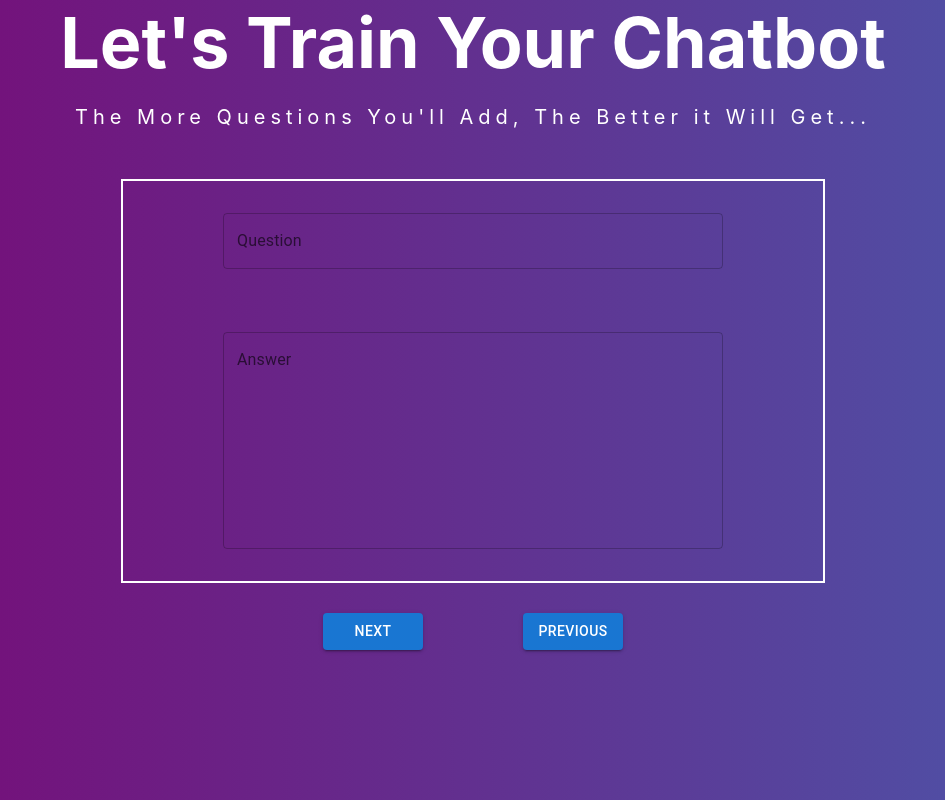
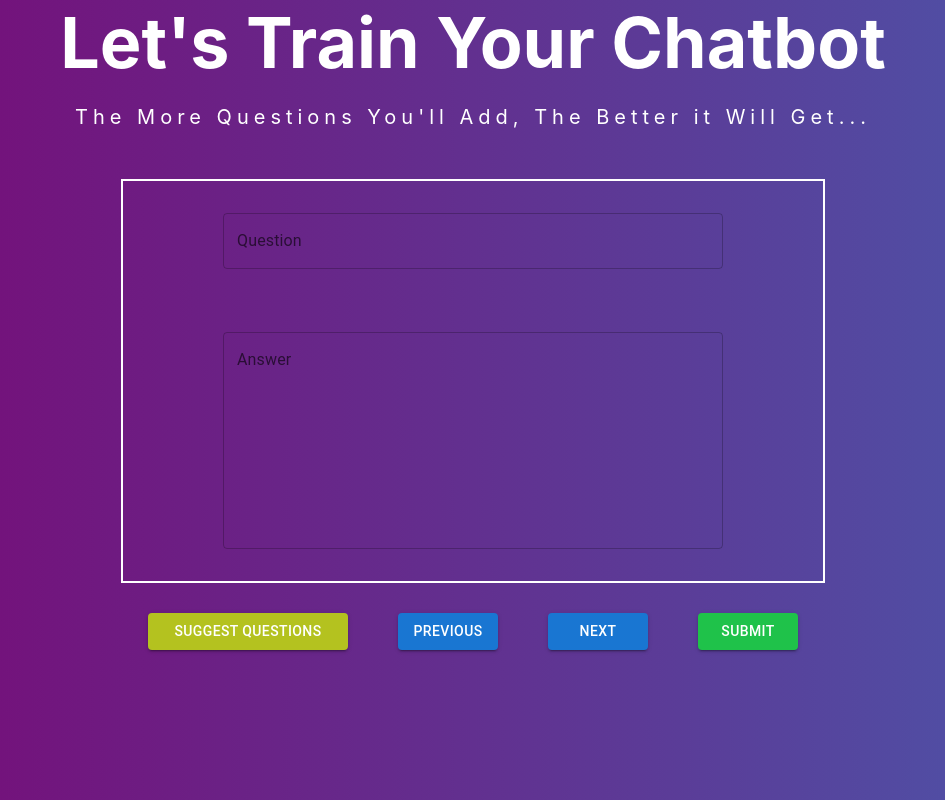
Before and after one commit to RoshanSharmaCodes/chatbot-generator, a React (Create React App) app: page / in a window 1280 px wide. Shown: the whole page, without its empty margins (167-1112 px from the left). Built offline with nearby package versions, Linux system fonts and the light colour scheme.

Commit message:
added two more buttons

```diff
--- a/src/Component/Form/Form.css
+++ b/src/Component/Form/Form.css
@@ -21,7 +21,7 @@
 
 .formActionBtnSection{
     display: flex;
-    width: 400px;
+    width: 700px;
     justify-content: space-around;
     padding: 10px;
 }
--- a/src/Component/Form/Form.jsx
+++ b/src/Component/Form/Form.jsx
@@ -11,8 +11,10 @@ export default function () {
         <TextField id="outlined-multiline-static" label="Answer" multiline rows={8} style={{ width: 500, borderRadius: 10 }} />
       </div>
       <div className="formActionBtnSection">
+      <Button variant="contained" style={{width:200,backgroundColor:"#b4c21f"}}>Suggest Questions</Button>
+        <Button variant="contained" style={{width:100}}>Previous</Button>
         <Button variant="contained" style={{width:100}}>Next</Button>
-        <Button variant="contained" style={{width:100}}>Previous</Button>
+        <Button variant="contained" style={{width:100,backgroundColor:"#1fc24a"}}>Submit</Button>
       </div>
     </div>
   )
```
